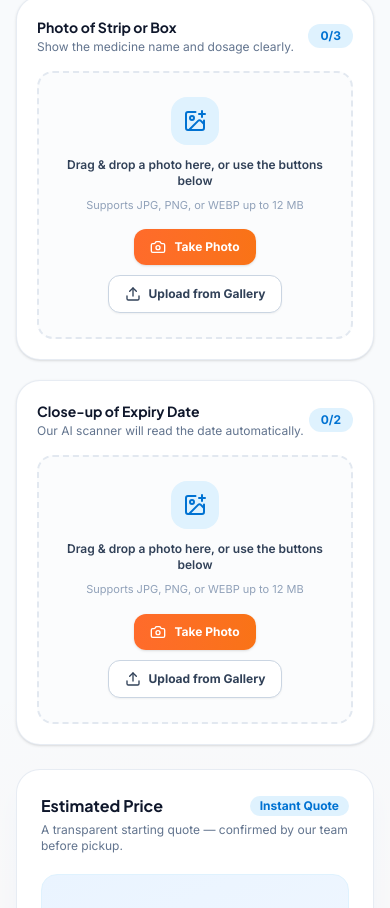
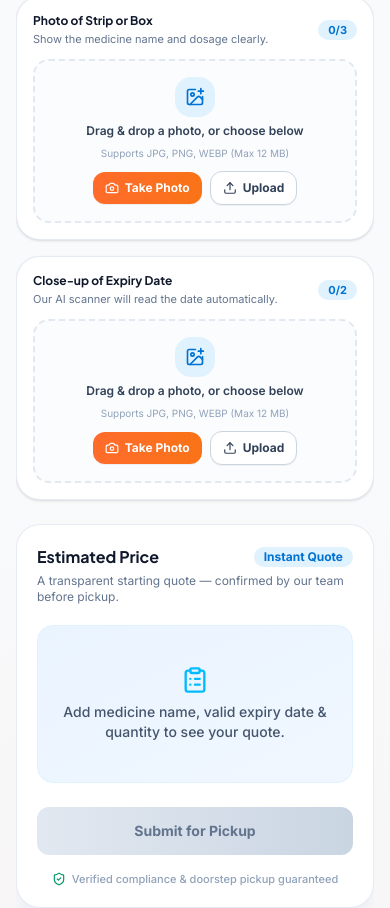
Before and after one commit to anuragdwivedi321/ReMed, a Next.js app: page /sell in a window 390 px wide. Shown: the part 936-1844 px from the top of the page. Built offline with nearby package versions, Linux system fonts and the light colour scheme.

Commit message:
fix(layout): place photo cards side-by-side on desktop to utilize empty space with zero mobile overflow

```diff
--- a/components/CameraCapture.tsx
+++ b/components/CameraCapture.tsx
@@ -141,24 +141,24 @@ export default function CameraCapture({
   const atLimit = photos.length >= maxPhotos;
 
   return (
-    <div className="rounded-3xl border border-slate-200/80 bg-white p-5 shadow-sm">
-      <div className="flex items-center justify-between">
-        <div>
-          <h3 className="text-sm font-bold text-slate-900">{title}</h3>
-          {helperText && <p className="mt-0.5 text-xs text-slate-500">{helperText}</p>}
+    <div className="rounded-3xl border border-slate-200/80 bg-white p-4 sm:p-5 shadow-sm w-full max-w-full min-w-0 overflow-hidden">
+      <div className="flex items-center justify-between gap-2 min-w-0">
+        <div className="min-w-0 flex-1">
+          <h3 className="text-xs sm:text-sm font-bold text-slate-900 truncate">{title}</h3>
+          {helperText && <p className="mt-0.5 text-[11px] sm:text-xs text-slate-500 truncate">{helperText}</p>}
         </div>
-        <span className="rounded-full bg-sky-100 px-3 py-1 text-xs font-bold text-[#0072d2]">
+        <span className="rounded-full bg-sky-100 px-2.5 py-0.5 text-[11px] font-bold text-[#0072d2] shrink-0">
           {photos.length}/{maxPhotos}
         </span>
       </div>
 
       {/* Thumbnails */}
       {photos.length > 0 && (
-        <div className="mt-4 flex flex-wrap gap-2.5">
+        <div className="mt-3 flex flex-wrap gap-2 min-w-0">
           {photos.map((photo) => (
             <div
               key={photo.id}
-              className="relative h-20 w-20 overflow-hidden rounded-2xl border border-sky-200 shadow-xs"
+              className="relative h-16 w-16 sm:h-20 sm:w-20 overflow-hidden rounded-2xl border border-sky-200 shadow-xs shrink-0"
             >
               {/* eslint-disable-next-line @next/next/no-img-element */}
               <img
@@ -180,29 +180,29 @@ export default function CameraCapture({
       )}
 
       {!atLimit && (
-        <div className="mt-4">
+        <div className="mt-3 w-full max-w-full min-w-0">
           {streaming ? (
-            <div className="overflow-hidden rounded-2xl border border-slate-800 bg-slate-950 shadow-md">
+            <div className="overflow-hidden rounded-2xl border border-slate-800 bg-slate-950 shadow-md w-full max-w-full">
               <video
                 ref={videoRef}
-                className="aspect-video w-full object-cover"
+                className="aspect-video w-full max-w-full object-cover"
                 playsInline
                 muted
               />
-              <div className="flex items-center justify-center gap-3 bg-slate-900 p-3">
+              <div className="flex items-center justify-center gap-2 bg-slate-900 p-2.5">
                 <button
                   type="button"
                   onClick={snap}
-                  className="flex items-center gap-2 rounded-xl bg-[#0072d2] px-5 py-2.5 text-sm font-bold text-white hover:bg-[#005bb5] transition-all"
+                  className="flex items-center gap-1.5 rounded-xl bg-[#0072d2] px-3.5 py-2 text-xs font-bold text-white hover:bg-[#005bb5] transition-all"
                 >
-                  <Camera size={16} /> Capture Photo
+                  <Camera size={14} /> Capture Photo
                 </button>
                 <button
                   type="button"
                   onClick={stopStream}
-                  className="flex items-center gap-1.5 rounded-xl border border-white/30 px-4 py-2 text-sm font-semibold text-white hover:bg-white/10 transition-colors"
+                  className="flex items-center gap-1 rounded-xl border border-white/30 px-3 py-1.5 text-xs font-semibold text-white hover:bg-white/10 transition-colors"
                 >
-                  <RotateCcw size={15} /> Cancel
+                  <RotateCcw size={13} /> Cancel
                 </button>
               </div>
             </div>
@@ -218,42 +218,42 @@ export default function CameraCapture({
                 setDragOver(false);
                 handleFiles(e.dataTransfer.files);
               }}
-              className={`flex flex-col items-center gap-2 rounded-2xl border-2 border-dashed p-6 text-center transition-all ${
+              className={`flex flex-col items-center gap-1.5 sm:gap-2 rounded-2xl border-2 border-dashed p-4 sm:p-5 text-center transition-all w-full max-w-full min-w-0 ${
                 dragOver
                   ? "border-[#0072d2] bg-sky-50/60"
                   : "border-slate-200 bg-slate-50/50 hover:bg-sky-50/30"
               }`}
             >
-              <div className="flex h-12 w-12 items-center justify-center rounded-2xl bg-sky-100 text-[#0072d2] mb-1">
-                <ImagePlus size={24} />
+              <div className="flex h-10 w-10 sm:h-11 sm:w-11 items-center justify-center rounded-2xl bg-sky-100 text-[#0072d2]">
+                <ImagePlus size={20} />
               </div>
-              <p className="text-xs font-semibold text-slate-700">
-                Drag &amp; drop a photo here, or use the buttons below
+              <p className="text-xs font-semibold text-slate-700 leading-snug">
+                Drag &amp; drop a photo, or choose below
               </p>
-              <p className="text-[11px] text-slate-400">
-                Supports JPG, PNG, or WEBP up to 12 MB
+              <p className="text-[10px] text-slate-400">
+                Supports JPG, PNG, WEBP (Max 12 MB)
               </p>
 
-              <div className="mt-2 flex flex-wrap justify-center gap-2.5">
+              <div className="mt-1 flex flex-wrap justify-center items-center gap-2 w-full max-w-full">
                 <label
                   htmlFor={`${inputId}-native-camera`}
-                  className="flex cursor-pointer items-center gap-2 rounded-xl bg-gradient-to-r from-[#ff6b2b] to-[#f97316] px-4 py-2.5 text-xs font-bold text-white shadow-sm hover:brightness-105 active:scale-95 transition-all"
+                  className="flex cursor-pointer items-center gap-1.5 rounded-xl bg-gradient-to-r from-[#ff6b2b] to-[#f97316] px-3 py-2 text-xs font-bold text-white shadow-2xs hover:brightness-105 active:scale-95 transition-all"
                 >
-                  <Camera size={16} /> Take Photo
+                  <Camera size={14} /> Take Photo
                 </label>
                 <label
                   htmlFor={inputId}
                   aria-disabled={processingFiles}
-                  className="flex cursor-pointer items-center gap-2 rounded-xl border border-slate-300 bg-white px-4 py-2.5 text-xs font-bold text-slate-700 hover:border-[#0072d2] hover:text-[#0072d2] active:scale-95 transition-all shadow-xs"
+                  className="flex cursor-pointer items-center gap-1.5 rounded-xl border border-slate-300 bg-white px-3 py-2 text-xs font-bold text-slate-700 hover:border-[#0072d2] hover:text-[#0072d2] active:scale-95 transition-all shadow-2xs"
                 >
-                  <Upload size={16} /> Upload from Gallery
+                  <Upload size={14} /> Upload
                 </label>
                 <button
                   type="button"
                   onClick={startCamera}
-                  className="hidden sm:inline-flex items-center gap-1.5 rounded-xl border border-slate-200 bg-slate-50 px-3 py-2 text-xs font-semibold text-slate-600 hover:bg-slate-100 transition-colors"
+                  className="hidden min-[480px]:inline-flex items-center gap-1 rounded-xl border border-slate-200 bg-slate-50 px-2.5 py-1.5 text-xs font-semibold text-slate-600 hover:bg-slate-100 transition-colors"
                 >
-                  <Camera size={14} /> WebCam
+                  <Camera size={13} /> WebCam
                 </button>
               </div>
 
--- a/components/ListingDetailClient.tsx
+++ b/components/ListingDetailClient.tsx
@@ -206,7 +206,7 @@ export default function ListingDetailClient({
   }
 
   return (
-    <div className="mx-auto max-w-3xl px-4 sm:px-6 lg:px-8 py-6 sm:py-12 w-full max-w-full min-w-0">
+    <div className="mx-auto max-w-4xl px-3 sm:px-6 lg:px-8 py-5 sm:py-10 w-full max-w-full min-w-0 overflow-x-hidden">
       <Link
         href="/dashboard"
         className="inline-flex items-center gap-1.5 text-xs sm:text-sm font-bold text-slate-500 hover:text-[#0072d2] transition-colors mb-4"
@@ -600,44 +600,44 @@ export default function ListingDetailClient({
                   </label>
 
                   {/* Day Picker Chips */}
-                  <div className="grid grid-cols-3 gap-2 mb-3">
+                  <div className="grid grid-cols-3 gap-1.5 sm:gap-2 mb-3 w-full max-w-full min-w-0">
                     <button
                       type="button"
                       onClick={() => handleDaySelect("today")}
-                      className={`flex flex-col items-center justify-center py-2.5 px-2 rounded-xl text-xs font-bold border transition-all active:scale-95 ${
+                      className={`flex flex-col items-center justify-center py-2 sm:py-2.5 px-1 sm:px-2 rounded-xl text-xs font-bold border transition-all active:scale-95 min-w-0 ${
                         dateMode === "today"
                           ? "bg-[#0072d2] text-white border-[#0072d2] shadow-sm"
                           : "bg-white text-slate-700 border-slate-200 hover:bg-slate-50"
                       }`}
                     >
-                      <span className="flex items-center gap-1">⚡ Today</span>
-                      <span className="text-[10px] font-medium opacity-80">Express (Fastest)</span>
+                      <span className="flex items-center gap-0.5 sm:gap-1 text-[11px] sm:text-xs truncate">⚡ Today</span>
+                      <span className="text-[9px] sm:text-[10px] font-medium opacity-80 truncate">Express</span>
                     </button>
 
                     <button
                       type="button"
                       onClick={() => handleDaySelect("tomorrow")}
-                      className={`flex flex-col items-center justify-center py-2.5 px-2 rounded-xl text-xs font-bold border transition-all active:scale-95 ${
+                      className={`flex flex-col items-center justify-center py-2 sm:py-2.5 px-1 sm:px-2 rounded-xl text-xs font-bold border transition-all active:scale-95 min-w-0 ${
                         dateMode === "tomorrow"
                           ? "bg-[#0072d2] text-white border-[#0072d2] shadow-sm"
                           : "bg-white text-slate-700 border-slate-200 hover:bg-slate-50"
                       }`}
                     >
-                      <span>📅 Tomorrow</span>
-                      <span className="text-[10px] font-medium opacity-80">Next Day</span>
+                      <span className="text-[11px] sm:text-xs truncate">📅 Tomorrow</span>
+                      <span className="text-[9px] sm:text-[10px] font-medium opacity-80 truncate">Next Day</span>
                     </button>
 
                     <button
                       type="button"
                       onClick={() => handleDaySelect("custom")}
-                      className={`flex flex-col items-center justify-center py-2.5 px-2 rounded-xl text-xs font-bold border transition-all active:scale-95 ${
+                      className={`flex flex-col items-center justify-center py-2 sm:py-2.5 px-1 sm:px-2 rounded-xl text-xs font-bold border transition-all active:scale-95 min-w-0 ${
                         dateMode === "custom"
                           ? "bg-[#0072d2] text-white border-[#0072d2] shadow-sm"
                           : "bg-white text-slate-700 border-slate-200 hover:bg-slate-50"
                       }`}
                     >
-                      <span>🗓️ Custom</span>
-                      <span className="text-[10px] font-medium opacity-80">Choose Date</span>
+                      <span className="text-[11px] sm:text-xs truncate">🗓️ Custom</span>
+                      <span className="text-[9px] sm:text-[10px] font-medium opacity-80 truncate">Pick Date</span>
                     </button>
                   </div>
 
--- a/components/MedicineForm.tsx
+++ b/components/MedicineForm.tsx
@@ -353,8 +353,8 @@ export default function MedicineForm() {
   }
 
   return (
-    <form onSubmit={handleSubmit} className="mx-auto grid max-w-4xl gap-6 lg:grid-cols-[1.3fr_1fr] pb-32 lg:pb-0">
-      <div className="space-y-5">
+    <form onSubmit={handleSubmit} className="mx-auto grid max-w-5xl gap-6 lg:grid-cols-[1.4fr_1fr] pb-32 lg:pb-0 w-full max-w-full min-w-0 overflow-x-hidden">
+      <div className="space-y-5 w-full max-w-full min-w-0">
         <div className="rounded-3xl border border-slate-200/80 bg-white p-6 shadow-sm">
           <label className="block text-sm font-bold text-slate-900" htmlFor="medicineName">
             Medicine Name
@@ -708,6 +708,8 @@ export default function MedicineForm() {
           </div>
         </div>
 
+        {/* 2-Column Photo Upload Grid: Places Close-up of Expiry Date side-by-side in the empty space on desktop, 1-col on mobile */}
+        <div className="grid grid-cols-1 md:grid-cols-2 gap-4 w-full max-w-full min-w-0">
           <CameraCapture
             label="package"
             title="Photo of Strip or Box"
@@ -724,6 +726,7 @@ export default function MedicineForm() {
             onChange={setExpiryPhotos}
             maxPhotos={2}
           />
+        </div>
 
         {ocrMessage && (
           <div
@@ -743,8 +746,8 @@ export default function MedicineForm() {
       </div>
 
       {/* Right Column: Price Estimator Panel */}
-      <div className="lg:sticky lg:top-24 lg:h-fit">
-        <div className="rounded-3xl border border-slate-200/80 bg-white p-6 shadow-xl shadow-blue-500/5">
+      <div className="lg:sticky lg:top-24 lg:h-fit w-full max-w-full min-w-0">
+        <div className="rounded-3xl border border-slate-200/80 bg-white p-5 sm:p-6 shadow-xl shadow-blue-500/5 w-full max-w-full min-w-0">
           <div className="flex items-center justify-between">
             <h3 className="text-base font-bold text-slate-900">Estimated Price</h3>
             <span className="rounded-full bg-sky-100 px-2.5 py-0.5 text-xs font-bold text-[#0072d2]">
```
Lines whose indentation alone changed are shown as unchanged.
